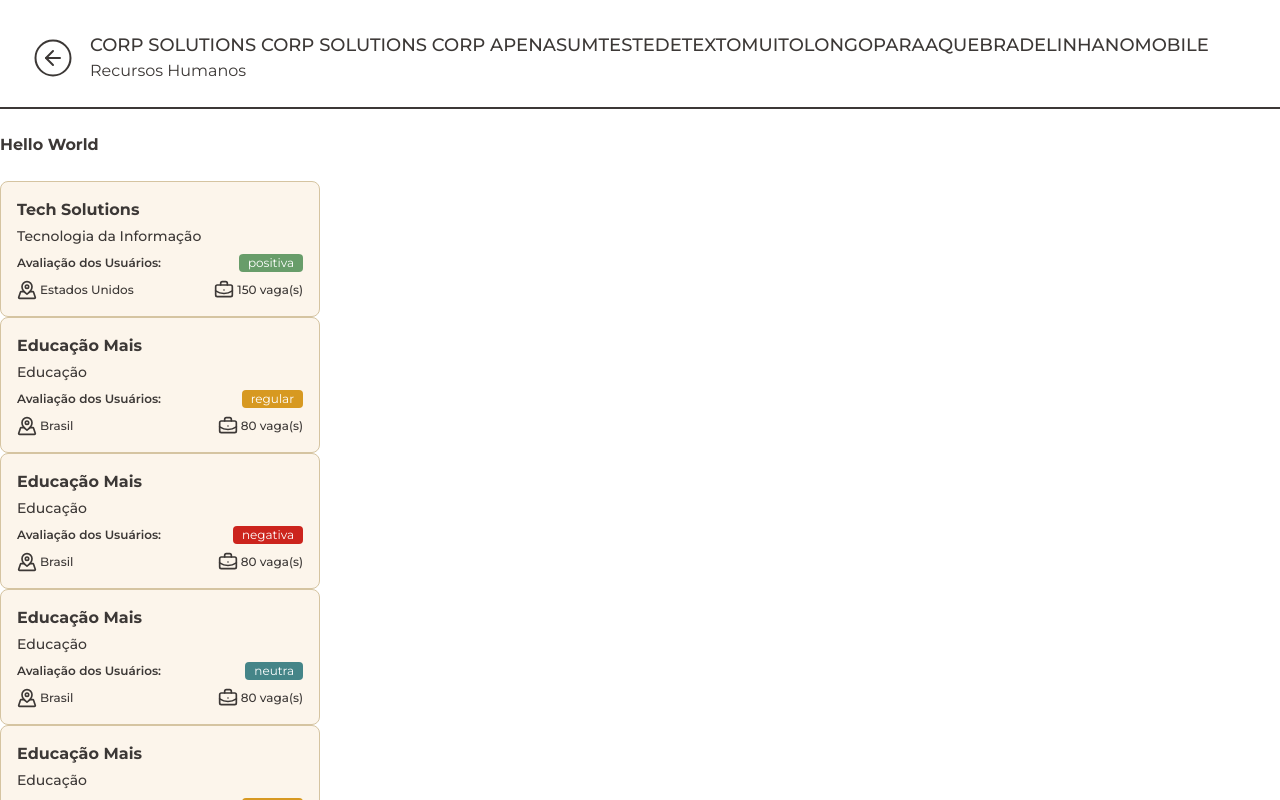
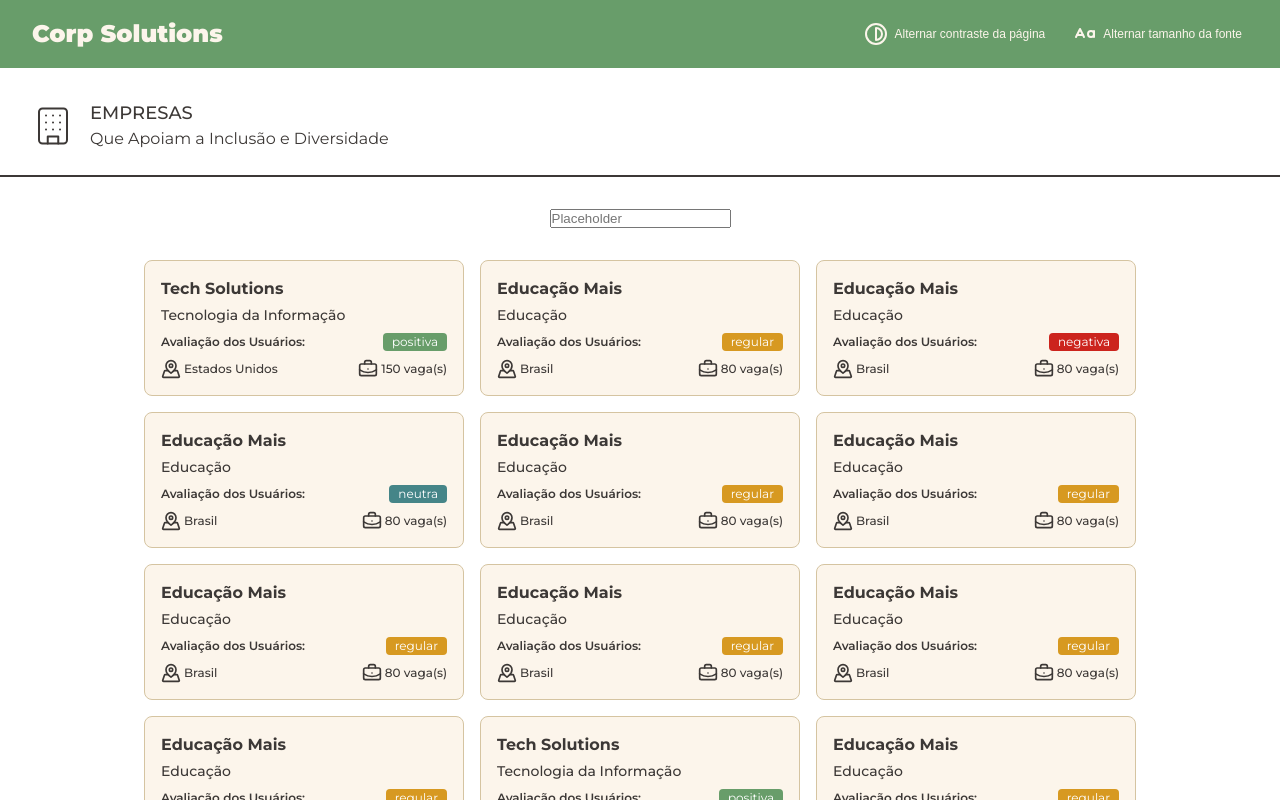
Before and after one commit to joaolucasMota/adahack-time-fe-3, a React (Vite) app: page / in a window 1280 px wide. Shown: the top 800 px of the page. Built offline with nearby package versions, Linux system fonts and the light colour scheme; data requests are answered from the project's data file.

Commit message:
feat: update HomePage and routes

```diff
--- a/src/pages/HomePage/index.tsx
+++ b/src/pages/HomePage/index.tsx
@@ -1,16 +1,36 @@
-import { useEffect, useState } from "react";
-import * as S from "./styled"
+import { ChangeEvent, useEffect, useState } from "react";
+import { EmpresaProps } from "../../@types/types";
+import { BASE_URL } from "../../util/api";
+import * as S from "./styled";
 import axios from "axios";
 
-import { NewFeedbackButton } from "../../components/NewFeedbackButton";
 import { SectionHeader } from "../../components/SectionHeader";
-import { TagComponent } from "../../components/TagComponent";
 import { CompanyCard } from "../../components/CompanyCard";
-import { BASE_URL } from "../../util/api";
+import { Header } from "../../components/Header";
+import { Footer } from "../../components/Footer";
 
 export const HomePage = () => {
 
+    const [search, setSearch] = useState('');
+
+    // const [filter, setFilter] = useState('');
+
     const [CompanyData, setCompanyData] = useState<EmpresaProps[]>([]);
+
+    const filteredSearch = (search != '')
+    ? CompanyData.filter(empresa => empresa.nome.toLocaleLowerCase().includes(search.toLocaleLowerCase()))
+    : CompanyData;
+
+    // function handleFilter(selectedValue: ChangeEvent<HTMLSelectElement>) {
+    //     const filter = selectedValue.target.value;
+    //     console.log(filter);
+    //     setFilter(filter);
+    // }
+
+    function handleSearch(event: ChangeEvent<HTMLInputElement>) {
+        const query = event.target.value;
+        setSearch(query);
+    }
 
     useEffect(() => {
         async function fetchData() {
@@ -24,23 +44,33 @@ export const HomePage = () => {
     }, [CompanyData]);
 
     return (
-        <>
+        <S.PageContainer>
+            <Header />
             <SectionHeader
-                variant="homepage"
-                mainText="Corp Solutions Corp Solutions Corp ApenasUmTesteDeTextoMuitoLongoParaAQuebraDeLinhaNoMobile"
-                subText="Recursos Humanos"
+                page="home"
+                mainText="Empresas"
+                subText="Que Apoiam a Inclusão e Diversidade"
             />
-            <br />
+
             <S.Container>
-                <p>Hello World</p>
+                <S.SearchBarDiv>
+                    {/* // Rascunho da ideia  */}
+                    {/* <select name="" id="" defaultValue="" onChange={handleFilter} title="Selecione uma avaliação" required>
+                        <option value="">Placeholder</option>
+                        <option value="positiva">positiva</option>
+                        <option value="regular">regular</option>
+                    </select> */}
+                    <input type="text" name="" id="" placeholder="Placeholder" onChange={handleSearch} />
+                </S.SearchBarDiv>
+                <S.Grid>
+                    {/* {filteredSearch.filter(avaliacao => avaliacao.mediaAvaliacao.toLocaleUpperCase().includes(filter.toLocaleLowerCase())).map(empresa => {
+                        return <CompanyCard empresa={empresa} key={empresa.id} />})} */}
+
+                    {filteredSearch.map(empresa => <CompanyCard key={empresa.id} empresa={empresa} />)}
+                </S.Grid>
             </S.Container>
-            <br />
-            {CompanyData.map(empresa => <CompanyCard key={empresa.nome} empresa={empresa} />)}
-            <br />
-            <TagComponent variant="PCDs" textSize="medium" text="Está empresa possui vagas para PCDs" />
-            <br />
-            <NewFeedbackButton />
-            <br />
-        </>
+
+            <Footer />
+        </S.PageContainer>
     )
 }
--- a/src/pages/HomePage/styled.ts
+++ b/src/pages/HomePage/styled.ts
@@ -1,5 +1,40 @@
 import styled from "styled-components";
 
+export const PageContainer = styled.div`
+    display: flex;
+    flex-direction: column;
+    justify-content: space-between;
+    min-height: 100svh;
+`;
+
+export const SearchBarDiv = styled.div`
+    display: flex;
+    justify-content: center;
+    max-width: 1920px;
+    margin: 2em auto;
+`;
+
 export const Container = styled.div`
-    font-weight: bold;
+    flex: 1;
+
+    @media screen and (max-width: 800px)
+    {
+        display: block;
+    }
 `;
+
+export const Grid = styled.div`
+    max-width: 1920px;
+    margin: 2em auto;
+
+    grid-template-columns: repeat(auto-fill, 320px);
+    justify-content: center;
+    display: grid;
+    gap: 1em;
+
+    @media screen and (max-width: 800px)
+    {
+        display: flex;
+        flex-direction: column;
+    }
+`;
--- a/src/routes/index.tsx
+++ b/src/routes/index.tsx
@@ -1,11 +1,26 @@
 import { createBrowserRouter } from "react-router-dom";
+
+import { CompanyPage } from "../pages/CompanyPage/Index";
 import { ErrorPage } from "../pages/ErrorPage/Index";
 import { HomePage } from "../pages/HomePage";
 
+// Página de testes de componentes
+import { TestComponentPage } from "../pages/TESTES";
+
 export const router = createBrowserRouter([
-  {
-    path: "/",
-    element: <HomePage />,
-    errorElement: <ErrorPage />,
-  },
+    {
+        path: "/",
+        element: <HomePage />,
+        errorElement: <ErrorPage />,
+    },
+    {
+        path: "/Empresa/:id",
+        element: <CompanyPage />,
+        errorElement: <ErrorPage />,
+    },
+    {
+        path: "/Testes",
+        element: <TestComponentPage />,
+        errorElement: <ErrorPage />,
+    },
 ])
```
